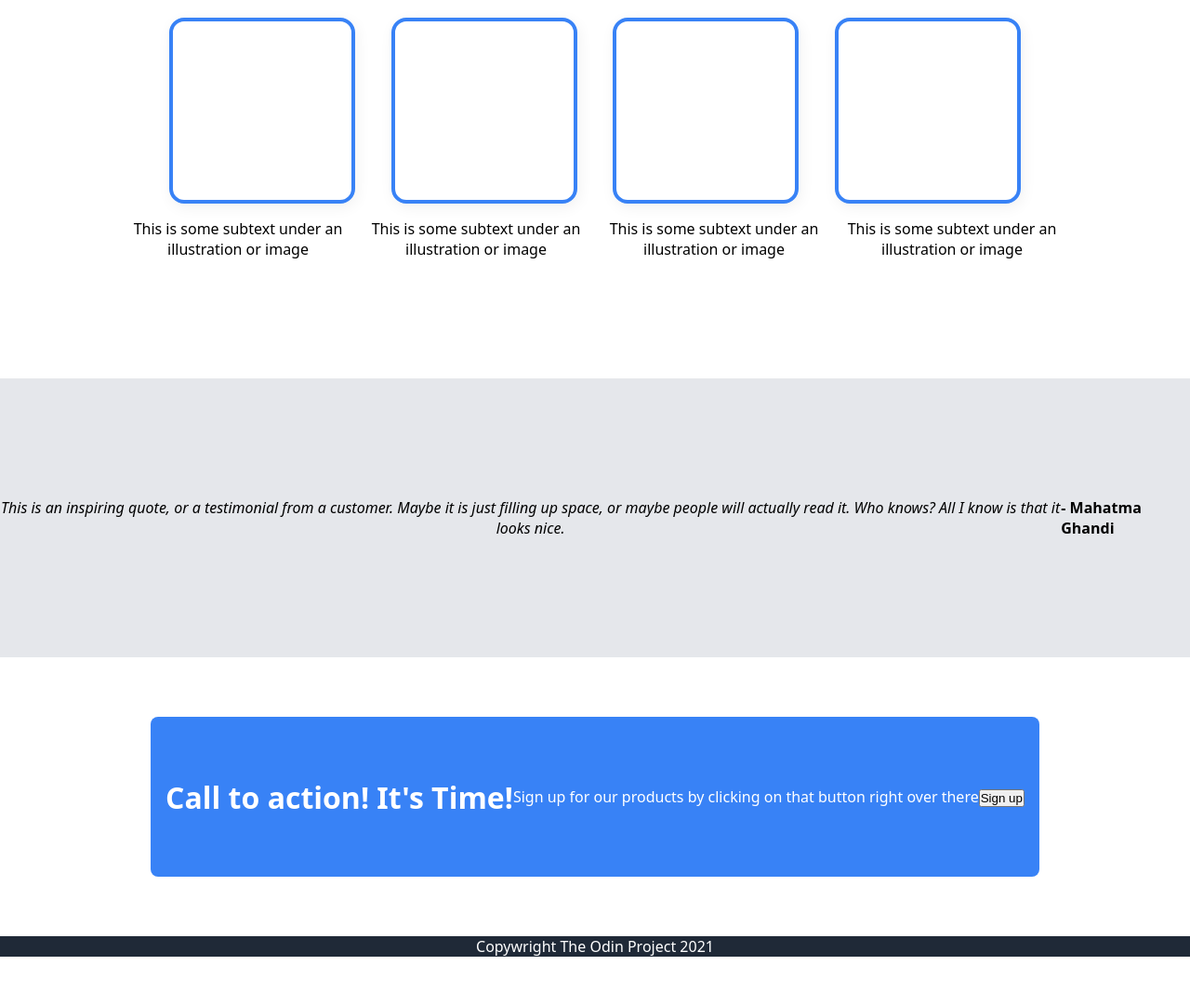
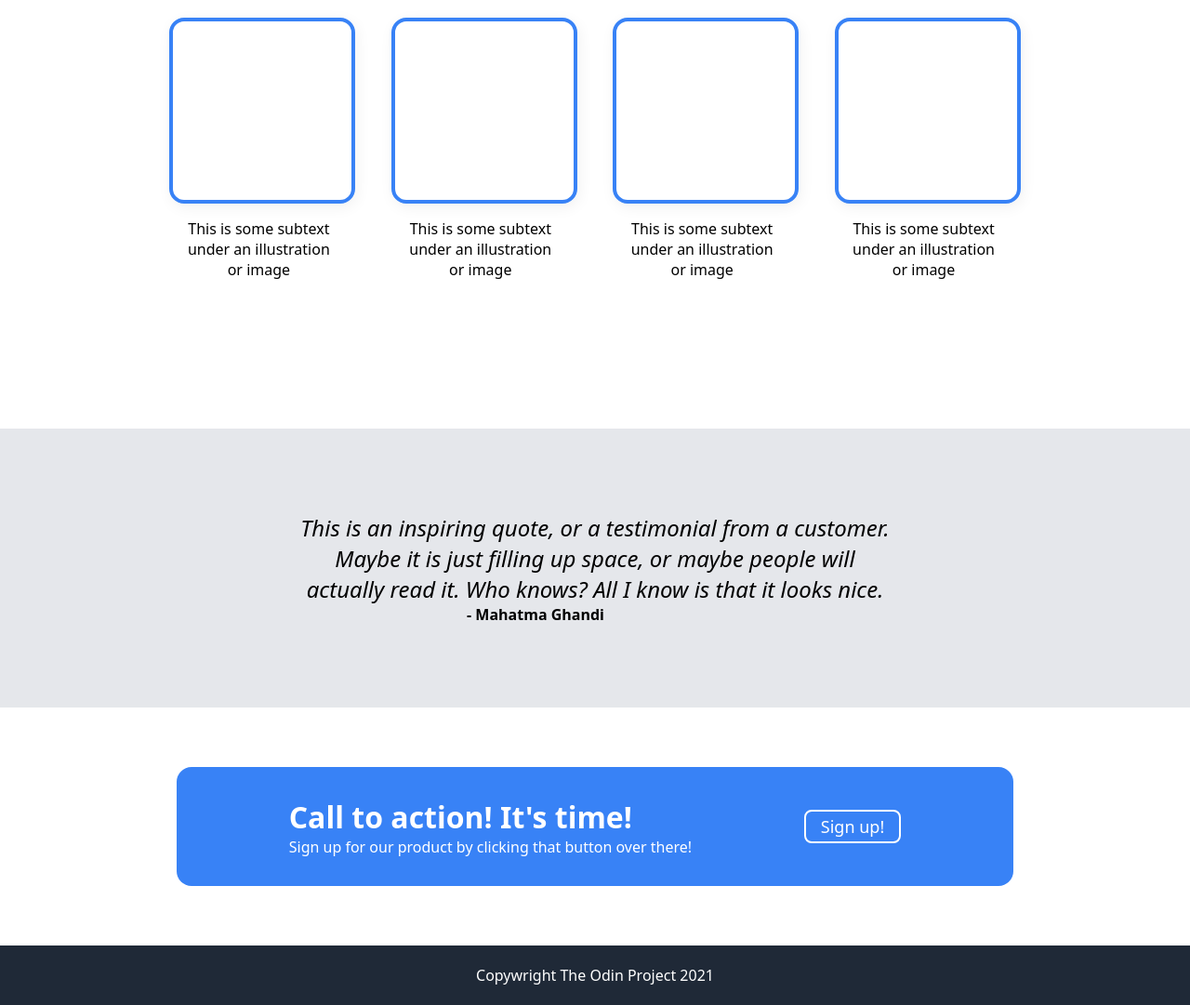
Before and after one commit to bwag84/landingpage, a plain HTML site: page index.html in a window 1280 px wide. Shown: the part 785-1866 px from the top of the page at 93% size. Before the commit the page ends 1814 px from the top, so only its background shows below. Drawn offline with Linux system fonts and the light colour scheme.

Commit message:
Finished landingpage Learned a lot Mostly to think in boxes Build a lot of scaffolding in a lot of divs Draw it out in a sketch to understand row or column} then you will know how many boxes you will need

```diff
--- a/index.html
+++ b/index.html
@@ -13,9 +13,10 @@
         </div>
         <div class="headerright">
             <ul class="headerlinks">
-                <li>header link one</li>
-                <li>header link two</li>
-                <li>header link three</li>
+                <li><a href="#">Header link one</a></li>
+                <li><a href="#">Header link two</a></li>
+                <li><a href="#">Header link three</a></li>
+
             </ul>
         </div>
     </div>
@@ -36,39 +37,63 @@
         <div class="infoheading">
             <h1>Some random information.</h1>
         </div>
-        <div class="infoboxes">
+
+        <div class="boxcontainer">
+            <div class="boxrow">
+                <div class="infobox"></div>
+                <div class="infotext"><p>This is some subtext under an illustration or image</p></div>
+            </div>
+        <div class="boxrow">
             <div class="infobox"></div>
+            <div class="infotext"><p>This is some subtext under an illustration or image</p></div>
+        </div>
+        <div class="boxrow">
             <div class="infobox"></div>
+            <div class="infotext"><p>This is some subtext under an illustration or image</p></div>
+        </div>
+        <div class="boxrow">
             <div class="infobox"></div>
-            <div class="infobox"></div>
+            <div class="infotext"><p>This is some subtext under an illustration or image</p></div>
+        </div>
+
+
 
         </div>
-        <div class="infotextboxes">
-            <p class="infotext">This is some subtext under an illustration or image</p>
-            <p class="infotext">This is some subtext under an illustration or image</p>
-            <p class="infotext">This is some subtext under an illustration or image</p>
-            <p class="infotext">This is some subtext under an illustration or image</p>
+        </div>
 
 
     </div>
+
+    <div class="quotebox">
+        <div class="quote"></div>
+            <div class="quotepara"><p>This is an inspiring quote, or a testimonial from a customer. Maybe it is just filling up space, or maybe people will actually read it. Who knows? All I know is that it looks nice.</p></div>
+        <div class="source"><p> - Mahatma Ghandi</p></div>
+
     </div>
 
-    <div class="quotebox">
-        <div class="qleft"></div>
-        <div class="qmiddle>"
-            <div class="quote"><p class="quotepara">This is an inspiring quote, or a testimonial from a customer. Maybe it is just filling up space, or maybe people will actually read it. Who knows? All I know is that it looks nice.</p> </div>
-            <div class="source"><p class="sourcep"> - Mahatma Ghandi</p></div>
+    <div class="ctacontainer">
+        <div class="ctabluebox">
+            <div class="lefbox">
+                <div class="columnbox">
+                    <div class="ctaheader"><h1>Call to action! It's time!</h1></div>
+                    <div class="ctatext">Sign up for our product by clicking that button over there!</div>
+                </div></div>
+            <div class="rightbox>">
+                <div class="buttonbottom"><a href="#">Sign up!</a></div>
+            </div>
+            </div>
+
+
+
         </div>
-        <div class="qright"></div>
+
+
+
+
     </div>
-<div class="ctaboxdaddy">
-    <div class="ctabox">
-        <div class="ctaheading"><h1>Call to action! It's Time! </h1></div>
-        <div class="ctatext"><p>Sign up for our products by clicking on that button right over there</p></div>
-        <div class="ctabutton">
-            <button class="ctabutton">Sign up</button>
-        </div>
-    </div></div>
+
+
+
 
     <div class="footer">
         <div class="footertext"><p class="footertext">Copywright The Odin Project 2021</p></div>
--- a/style.css
+++ b/style.css
@@ -12,12 +12,15 @@ body {
 }
 a {
     text-decoration: none;
+    color: white;
 }
 
 ul {
     list-style-type: none ;
+
 }
 
+/*HEADER STARTS HERE */
 
 .header {
     height: 64px;
@@ -26,8 +29,6 @@ ul {
     display: flex;
     justify-content: space-between;
     align-items: center;
-
-
 }
 
 .headerleft {
@@ -46,7 +47,7 @@ ul {
     border: white 1px;
     padding: 16px;
     display: flex;
-    justify-content: center;
+    justify-content: flex-start;
     align-items: center;
     flex-direction: row;
     margin: 128px;
@@ -60,15 +61,13 @@ ul {
     gap: 16px;
 }
 
-
+/* HEADER ENDS, HERO STARTS */
 
 .hero {
     display: flex;
-    justify-content: space-between;
-    align-items: center;
     flex-direction: row;
     background-color:#1F2937;
-
+    justify-content: space-evenly;
 
 }
 
@@ -84,6 +83,20 @@ ul {
 .herotext {
     color:#E5E7EB;
     padding-bottom: 8px;
+    word-wrap: break-word;
+    width: 256px;
+}
+
+.signup {
+    background-color: #3882F6;
+    color: #F9FAF8;
+    border-radius: 8px;
+    display: flex;
+    flex: 1;
+    font-size: large;
+    padding: 4px 16px 4px;
+    justify-content: center;
+    align-items: center;
 }
 
 /* INFORMATION BEGINS HERE */
@@ -101,113 +114,147 @@ ul {
     padding: 16px;
 }
 
-.infoboxes {
+.boxcontainer {
     display: flex;
     justify-content: space-evenly;
     padding: 16px;
-    ;
+    flex-direction: row;
+
 
 }
 
+.boxrow {
+    flex-direction: column;
+    align-items: center;
+    justify-content: center;
+}
+
 .infobox {
-
     border: 4px solid #3882F6;
     box-shadow: 2px 4px 16px rgba(0,0,0,.06);
     border-radius: 16px;
     padding: 16px;
     width: 160px;
     height: 160px;
+    flex-direction: column;
+
 
 }
 
-.infotextboxes {
+.infotext {
     display: flex;
     text-align: center;
+    width: 160px;
+    padding: 16px;
 }
 
 
-/*STAT OF QUOTEBOX ================ */
+
+/*START OF QUOTEBOX ================ */
 
 .quotebox {
     display: flex;
     background-color: #E5E7EB;
     height: 300px;
+    flex-direction: column;
     justify-content: center;
     align-items: center;
-
 }
 
 .quote {
     display: flex;
-    text-align: center;
-    justify-content: center;
-    text-wrap: wrap;
-    margin: 128px;
+
+
 }
 .quotepara {
     display: flex;
+    font-style: italic;
     text-align: center;
-    justify-content: center;
     text-wrap: wrap;
-    font-style: italic;
+    width: 640px;
+    font-size: x-large;
 }
 .source {
     display: flex;
-
-
+    align-self: center;
+    margin-right: 128px;
+    font-weight: bold;
 }
 .sourcep {
     display: flex;
-    justify-content: flex-end;
+    align-self: flex-end;
     font-weight: bold;
 }
 
+/*START CTA BOX */
 
-.qmiddle {
-    flex-grow: 0;
+
+.ctacontainer {
+    background-color: white;
+    display: flex;
+    justify-content: center;
+
 }
 
-.qleft,
-.qright {
-    flex-grow: 0;
+.ctabluebox {
+    display: flex;
+    align-items: center;
+    justify-content: space-evenly;
+    background-color: #3882F6;
+    width: 900px;
+    height: 128px;
+    margin: 64px;
+    border-radius: 16px;
+    color: white;
+
+}
+.leftbox {
+    display: flex;
+
 }
 
-.ctaboxdaddy {
+.rightbox {
     display: flex;
-    justify-content: center;
-    height: 300px;
+    flex-direction: row;
 }
 
-.ctabox {
+.columnbox {
     display: flex;
-    background-color: #3882F6;
-    border-radius: 8px;
-    margin: 64px;
-    justify-content: center;
-    align-items: center;
-    padding: 16px;
-    color: white;
-}
-
-.footer {
-    display: flex;
-    justify-content: center;
-    background-color: #1f2937;
-    flex: 1;
-    color: white;
-    height: 64px;
+    flex-direction: column;
 
 }
 
 
-.signup {
-    background-color: #3882F6;
-    color: #F9FAF8;
+.buttonbottom a {
+    color: white;
+    background-color: none;
+    border-color: white;
+    border: 2px solid;
     border-radius: 8px;
-    display: flex;
-    flex: 1;
     font-size: large;
     padding: 4px 16px 4px;
+
+
+
+
+}
+
+
+
+
+
+/*START FOOTER */
+
+.footer {
+    height: 64px;
+    display: flex;
     justify-content: center;
     align-items: center;
+    background-color: #1f2937;
+    color: white;
+
+
 }
+.footertext {
+   font-weight: lighter;
+}
```
